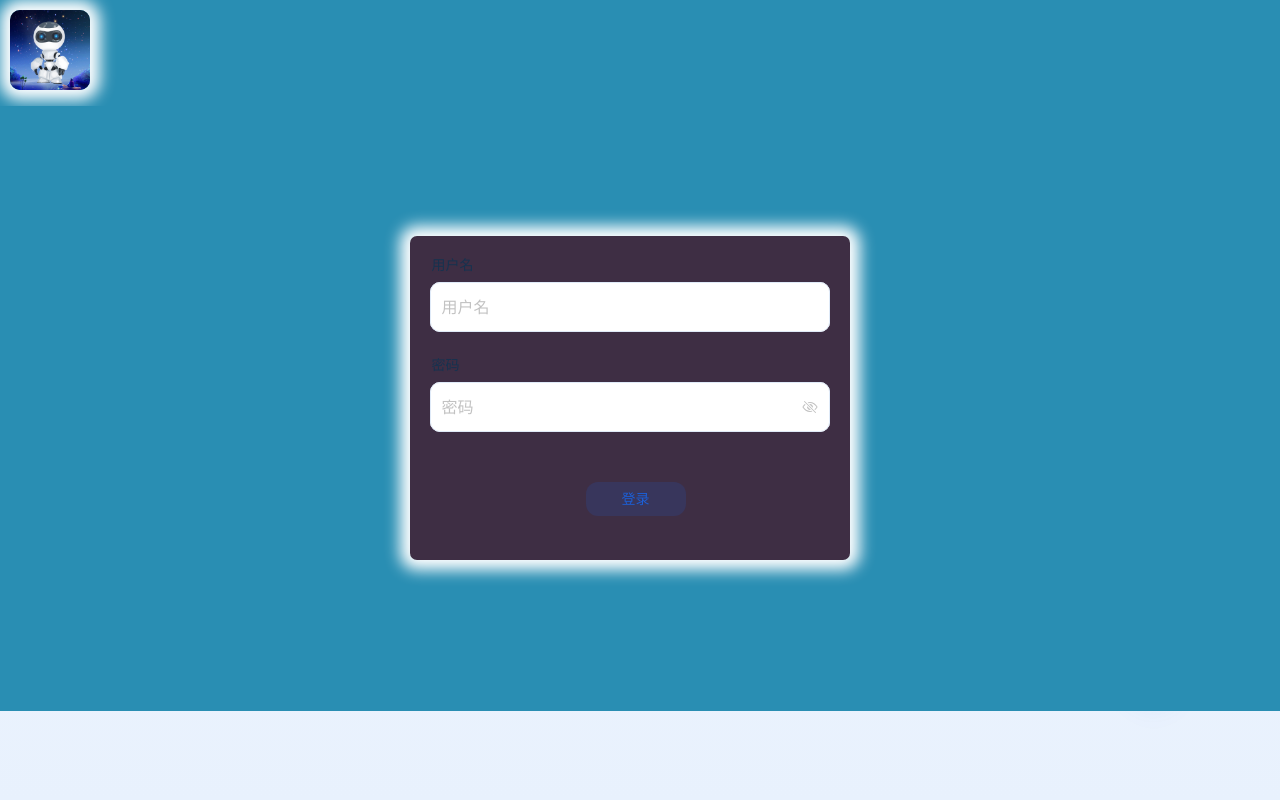
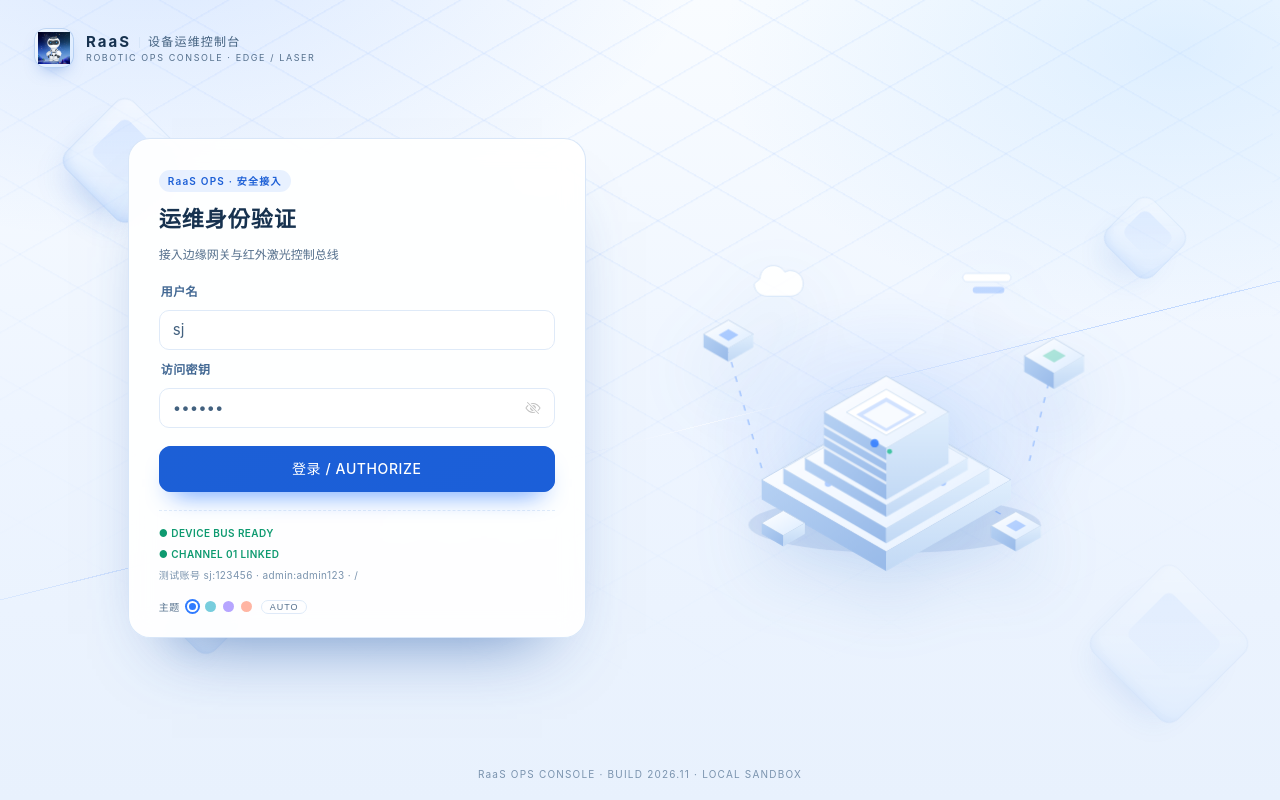
Before and after one commit to liyp999/Raas-op-admin, a Vue app: page /login in a window 1280 px wide. Built offline with nearby package versions, Linux system fonts and the light colour scheme.

Commit message:
feat(login): 登录页重做为左白卡 + 右等轴测场景，内置主题切换

```diff
--- a/src/views/Login/LoginData.vue
+++ b/src/views/Login/LoginData.vue
@@ -1,148 +1,390 @@
 <template>
-  <n-space vertical size="large">
-    <n-layout>
-      <n-layout-header>
-        <span><img src="../../assets/admin.jpg" alt="logo" width="80" /></span>
-      </n-layout-header>
-      <n-layout-content>
-        <div class="content-from">
-          <n-form :model="loginIn">
-            <n-form-item label="用户名" prop="username">
+  <div class="login-page">
+    <div class="brand">
+      <div class="logo-frame">
+        <img src="../../assets/admin.jpg" alt="logo" width="32" />
+      </div>
+      <div class="brand-text">
+        <div class="line1">
+          <span class="name">RaaS</span>
+          <span class="divider"></span>
+          <span class="cn">设备运维控制台</span>
+        </div>
+        <span class="sub">ROBOTIC OPS CONSOLE · EDGE / LASER</span>
+      </div>
+    </div>
+
+    <div class="stage">
+      <div class="login-card">
+        <div class="card-head">
+          <span class="eyebrow">RaaS OPS · 安全接入</span>
+          <h1>运维身份验证</h1>
+          <p>接入边缘网关与红外激光控制总线</p>
+        </div>
+
+        <n-form ref="formRef" :model="loginIn" :rules="rules" @keyup.enter="loginhome">
+          <n-form-item label="用户名" prop="username" :show-feedback="false">
             <n-input
-                style="padding: 0px"
               v-model:value="loginIn.username"
               type="text"
-                placeholder="用户名"
+              placeholder="请输入运维账号"
+              size="large"
               :maxlength="20"
-                class="h-50 items-center text-16"
+              :input-props="{ autocomplete: 'username' }"
             />
           </n-form-item>
-            <n-form-item label="密码" prop="password">
+          <n-form-item label="访问密钥" prop="password" :show-feedback="false" class="mt">
             <n-input
               v-model:value="loginIn.password"
               type="password"
-                placeholder="密码"
+              placeholder="请输入密码"
+              size="large"
               show-password-on="mousedown"
               :maxlength="20"
-                class="h-50 items-center text-16"
+              :input-props="{ autocomplete: 'current-password' }"
             />
           </n-form-item>
-            <n-form-item>
-              <div class="btn">
-                <n-button
-                  type="primary"
-                  @click="loginhome()"
-                  :disabled="disabled"
-                  block
-                  secondary
-                  strong
-                  class="nbt"
-                  >登录</n-button
-                >
+
+          <n-alert v-if="errorMsg" type="error" class="err" closable @close="errorMsg = ''">
+            {{ errorMsg }}
+          </n-alert>
+
+          <n-button type="primary" :loading="loading" block strong class="submit" @click="loginhome">
+            登录 / AUTHORIZE
+          </n-button>
+        </n-form>
+
+        <div class="boot">
+          <span class="ok">● DEVICE BUS READY</span>
+          <span class="ok">● CHANNEL 01 LINKED</span>
+          <span class="dim">测试账号 sj:123456 · admin:admin123 · {{ apiBase }}</span>
         </div>
-            </n-form-item>
-          </n-form>
+
+        <div class="accent-bar">
+          <span class="ab-label">主题</span>
+          <button
+            v-for="p in ACCENTS"
+            :key="p.id"
+            type="button"
+            class="ab-dot"
+            :class="{ on: currentId === p.id && !autoMode }"
+            :style="{ '--dot': p.accent }"
+            :title="`${p.label} · ${p.cn}`"
+            @click="setAccent(p.id)"
+          ></button>
+          <button type="button" class="ab-auto" :class="{ on: autoMode }" @click="toggleAuto()">AUTO</button>
         </div>
-      </n-layout-content>
-    </n-layout>
-  </n-space>
+      </div>
+
+      <IsoScene class="hero" />
+    </div>
+
+    <footer class="foot">RaaS OPS CONSOLE · BUILD 2026.11 · LOCAL SANDBOX</footer>
+  </div>
 </template>
+
 <script setup lang="ts">
-import { onMounted, reactive, ref } from "vue";
-import { NInput, NButton, NForm, NFormItem, useLoadingBar } from "naive-ui";
-import router from "@/router";
+import { reactive, ref } from 'vue'
+import { NInput, NButton, NForm, NFormItem, NAlert, type FormInst, type FormRules } from 'naive-ui'
+import router from '@/router'
+import { useUserStore } from '@/stores/user'
+import { useHudTheme } from '@/composables/useHudTheme'
+import IsoScene from '@/components/IsoScene/Index.vue'
+import type { LoginPayload } from '@/utils/typing/raas'
 
-import { userLogin } from "@/api/login";
-import type { Login } from "@/utils/typing/raas";
+const { ACCENTS, currentId, autoMode, setAccent, toggleAuto } = useHudTheme()
 
-const loginIn = reactive<Login>({
-  username: "",
-  password: "",
-});
+const userStore = useUserStore()
+const formRef = ref<FormInst | null>(null)
+const loading = ref(false)
+const errorMsg = ref('')
+const apiBase = import.meta.env.VITE_APP_API_BASEURL || '/api'
 
-// // 定义 loadingPercentage 变量用于控制进度条的进度
-// const loadingPercentage = ref(0);
+const loginIn = reactive<LoginPayload>({
+  username: 'sj',
+  password: '123456'
+})
 
-// // 定义 startLoading 函数，用于启动加载条
-// const loginhome = () => {
-//   // 模拟数据加载过程
-//   const timer = setInterval(() => {
-//     if (loadingPercentage.value >= 100) {
-//       clearInterval(timer);
-//     } else {
-//       loadingPercentage.value += 10;
-//     }
-//   }, 500);
-// };
+const rules: FormRules = {
+  username: { required: true, message: '请输入用户名', trigger: ['input', 'blur'] },
+  password: { required: true, message: '请输入密码', trigger: ['input', 'blur'] }
+}
 
-// onMounted(() => {
-//   setTimeout(() => {
-//     loginhome();
-//   }, 1000);
-// });
-
-//登录实现
-const loginhome = () => {
-  userLogin().then((data) => {
-    console.log("data的值是+", data);
-  });
-  if (loginIn.username == "" || loginIn.password == "") {
-    alert("用户名或密码不能为空");
-  } else {
-    if (loginIn.username == "sj" && loginIn.password == "123456") {
-      // console.log("user" + JSON.stringify(loginIn));
-      setTimeout(() => {
-        router.push("/home");
-      }, 1000);
-    } else {
-      alert("用户名或密码错误!");
-      console.log("登录失败！");
+const loginhome = async () => {
+  if (loading.value) return
+  errorMsg.value = ''
+  try {
+    await formRef.value?.validate()
+  } catch {
+    return
+  }
+  loading.value = true
+  try {
+    const result = await userStore.login(loginIn.username.trim(), loginIn.password)
+    if (result?.user?.name) {
+      router.push('/home')
+    }
+  } catch (e) {
+    errorMsg.value = (e as Error).message
+  } finally {
+    loading.value = false
   }
 }
-};
 </script>
+
 <style scoped>
-.n-space {
-  background-color: aliceblue;
-  height: 100%;
-}
-.n-layout-header {
-  padding: 10px;
-  background-color: hwb(196 16% 30%);
-}
-.n-layout-header img {
-  border-radius: 10px;
-  box-shadow: 0 0 15px 10px #fff;
-}
-.n-layout-content {
-  height: 605px;
-  display: block;
+.login-page {
   position: relative;
-  float: center;
-  background-color: hwb(196 16% 30%);
+  min-height: 100vh;
+  display: flex;
+  flex-direction: column;
+  align-items: center;
+  justify-content: center;
+  padding: 32px 24px 56px;
+  box-sizing: border-box;
+  z-index: 1;
+  overflow: hidden;
 }
 
-.content-from {
+.brand {
+  position: absolute;
+  top: 28px;
+  left: 34px;
+  display: flex;
+  align-items: center;
+  gap: 12px;
+}
+.logo-frame {
+  width: 40px;
+  height: 40px;
+  display: flex;
+  align-items: center;
+  justify-content: center;
+  border-radius: 12px;
+  background: linear-gradient(135deg, #f2f8ff, #d9e9ff);
+  box-shadow: 0 8px 16px -8px rgba(47, 110, 210, 0.5), inset 0 0 0 1px rgba(120, 165, 225, 0.4);
+}
+.brand-text {
+  display: flex;
+  flex-direction: column;
+  line-height: 1.3;
+}
+.line1 {
+  display: flex;
+  align-items: center;
+  gap: 8px;
+}
+.name {
+  font-size: 15px;
+  font-weight: 700;
+  letter-spacing: 2px;
+  color: var(--iso-ink);
+}
+.divider {
+  width: 1px;
+  height: 11px;
+  background: #d7e6f9;
+}
+.cn {
+  font-size: 12px;
+  letter-spacing: 1.2px;
+  color: var(--iso-ink-2);
+  white-space: nowrap;
+}
+.sub {
+  font-size: 9px;
+  letter-spacing: 1.6px;
+  color: var(--iso-ink-3);
+}
+
+.stage {
+  display: flex;
+  align-items: center;
+  justify-content: center;
+  gap: 4vw;
+  width: 100%;
+  max-width: 1120px;
+}
+
+.login-card {
   position: relative;
-  width: 400px;
-  top: 130px;
-  left: 32%;
-  border-radius: 7px;
-  background-color: rgb(62, 46, 68);
-  padding: 20px;
-  box-shadow: 0 0 15px 10px #fff;
+  width: 100%;
+  max-width: 396px;
+  padding: 30px 30px 22px;
+  border-radius: 22px;
+  background: rgba(255, 255, 255, 0.92);
+  border: 1px solid rgba(214, 229, 248, 0.95);
+  box-shadow: 0 40px 70px -44px rgba(35, 88, 168, 0.75), 0 1px 0 #fff inset;
+  -webkit-backdrop-filter: blur(12px);
+  backdrop-filter: blur(12px);
 }
-.nbt {
-  width: 100px;
-  margin-left: 156px;
+.card-head {
+  margin-bottom: 20px;
 }
-.h-50 {
-  height: 50px;
+.eyebrow {
+  display: inline-block;
+  font-size: 10px;
+  font-weight: 600;
+  letter-spacing: 1.2px;
+  color: var(--hud-accent-soft);
+  padding: 3px 9px;
+  border-radius: 999px;
+  background: rgba(var(--hud-accent-rgb), 0.1);
 }
-.items-center {
+.card-head h1 {
+  margin: 10px 0 0;
+  font-size: 22px;
+  font-weight: 700;
+  letter-spacing: 1px;
+  color: var(--iso-ink);
+}
+.card-head p {
+  margin: 7px 0 0;
+  font-size: 12px;
+  color: var(--iso-ink-3);
+}
+:deep(.n-form-item-label__text) {
+  font-size: 12px !important;
+  color: #436994 !important;
+  font-weight: 600 !important;
+  letter-spacing: 0.4px;
+}
+.mt {
+  margin-top: 12px;
+}
+.err {
+  margin-bottom: 12px;
+  border-radius: 10px;
+}
+.submit {
+  margin-top: 18px;
+  height: 46px;
+  font-size: 14px;
+  letter-spacing: 0.6px;
+  border-radius: 12px;
+  background: linear-gradient(135deg, var(--hud-accent-soft), var(--hud-accent-pressed)) !important;
+  border: none !important;
+  box-shadow: 0 14px 26px -14px rgba(var(--hud-accent-rgb), 0.95);
+  transition: transform 0.2s ease, box-shadow 0.2s ease;
+}
+.submit:hover {
+  transform: translateY(-1px);
+  box-shadow: 0 18px 30px -14px rgba(var(--hud-accent-rgb), 0.95);
+}
+
+.boot {
+  margin-top: 18px;
+  padding-top: 14px;
+  border-top: 1px dashed #e2edfa;
+  display: flex;
+  flex-direction: column;
+  gap: 5px;
+  font-size: 10px;
+  letter-spacing: 0.4px;
+  color: var(--iso-ink-3);
+}
+.boot .ok {
+  color: #0e9a70;
+  font-weight: 600;
+}
+.boot .dim {
+  color: #7a93ae;
+}
+
+.accent-bar {
+  margin-top: 16px;
+  display: flex;
   align-items: center;
+  gap: 7px;
 }
-.text-16 {
-  font-size: 16px;
+.ab-label {
+  font-size: 10px;
+  color: var(--iso-ink-3);
+  letter-spacing: 0.4px;
+}
+.ab-dot {
+  width: 11px;
+  height: 11px;
+  padding: 0;
+  border-radius: 50%;
+  border: 2px solid transparent;
+  background: var(--dot);
+  opacity: 0.55;
+  cursor: pointer;
+  transition: opacity 0.2s ease, box-shadow 0.2s ease, transform 0.2s ease;
+}
+.ab-dot:hover {
+  opacity: 0.95;
+  transform: scale(1.08);
+}
+.ab-dot.on {
+  opacity: 1;
+  border-color: #fff;
+  box-shadow: 0 0 0 2px var(--dot), 0 6px 12px -6px var(--dot);
+}
+.ab-auto {
+  margin-left: 2px;
+  padding: 1px 8px;
+  font-size: 9px;
+  letter-spacing: 1px;
+  color: var(--iso-ink-3);
+  background: transparent;
+  border: 1px solid #dfeaf8;
+  border-radius: 999px;
+  cursor: pointer;
+}
+.ab-auto.on {
+  color: #fff;
+  background: var(--hud-accent);
+  border-color: var(--hud-accent);
+}
+
+.hero {
+  flex: none;
+  width: 46%;
+  max-width: 520px;
+}
+
+.foot {
+  position: absolute;
+  bottom: 18px;
+  font-size: 10px;
+  letter-spacing: 1.2px;
+  color: #7a93ae;
+}
+
+@media (max-width: 1080px) {
+  .hero {
+    width: 40%;
+    opacity: 0.9;
+  }
+}
+@media (max-width: 880px) {
+  .hero {
+    display: none;
+  }
+  .login-card {
+    max-width: 420px;
+  }
+}
+@media (max-width: 560px) {
+  .brand {
+    top: 18px;
+    left: 18px;
+  }
+  .sub,
+  .foot {
+    display: none;
+  }
+  .login-page {
+    padding: 84px 16px 32px;
+    justify-content: flex-start;
+  }
+  .login-card {
+    padding: 24px 20px 18px;
+  }
+  .card-head h1 {
+    font-size: 19px;
+  }
 }
 </style>
```
Lines whose indentation alone changed are shown as unchanged.
